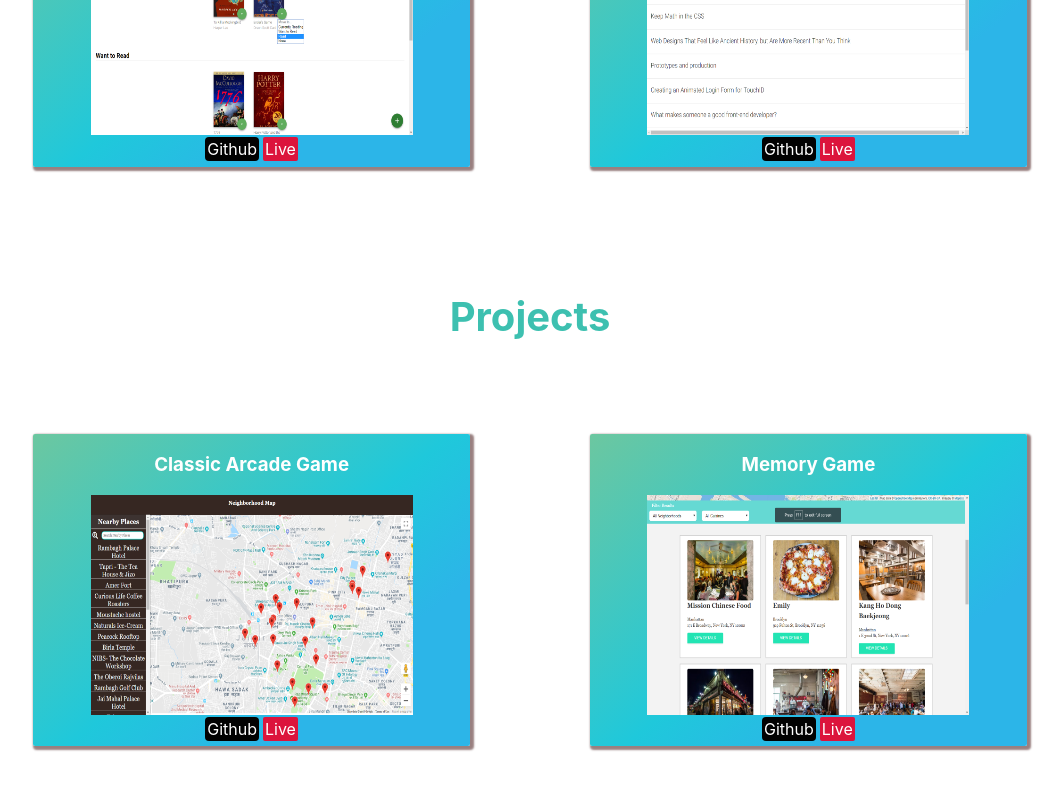
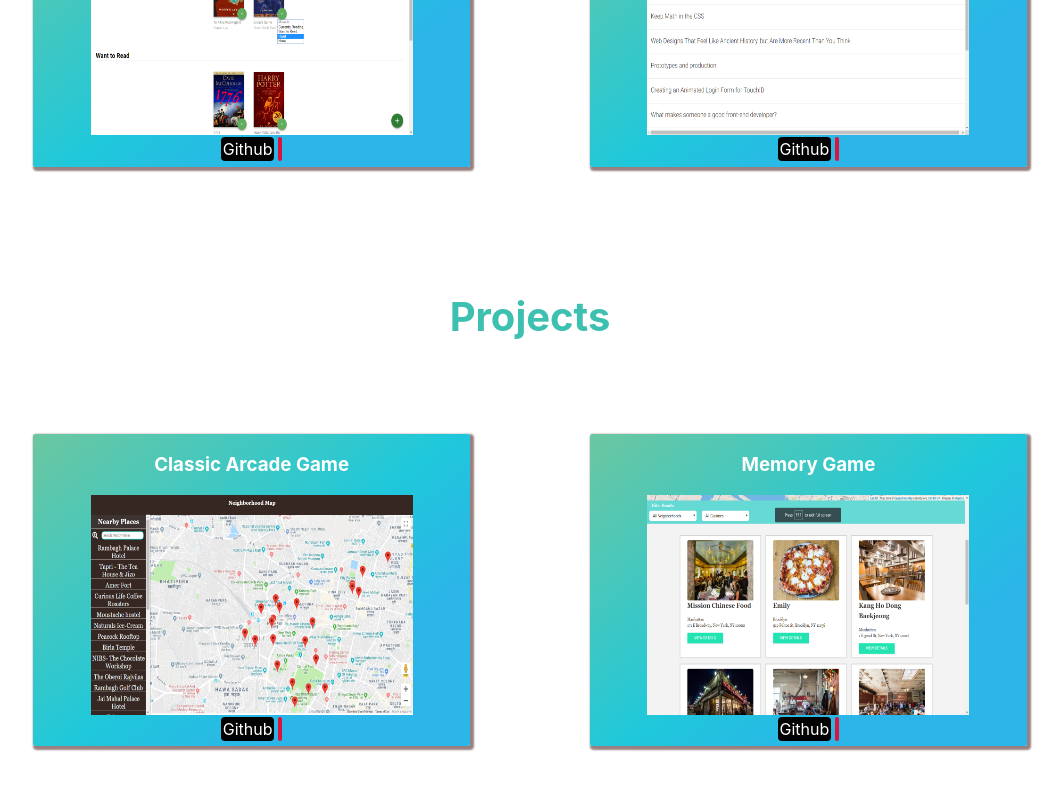
Before and after one commit to Ckbhatia/Portfolio, a React (Create React App) app: page / in a window 1280 px wide. Shown: the part 1800-2600 px from the top of the page, without its empty margins (110-1173 px from the left). Built offline with nearby package versions, Linux system fonts and the light colour scheme.

Commit message:
feat: added functionality to hide and show Live button

```diff
--- a/src/components/Projects.jsx
+++ b/src/components/Projects.jsx
@@ -9,12 +9,16 @@ function importAll(r) {
 const images = importAll(require.context('../img/projects', false, /\.(png|jpe?g|svg)$/));
 
 //Experiments
-
+const buttonStyle = {
+    color: 'transparent'
+};
 
 export const FeaturedProjects =()=> {
 
     const featuredProjectsName = ['React Neighborhood Map', 'Restaurant Reviews App', 'My Reads App', 'Feed Reader Testing'];
     const featuredProjectsUrl = ['Neighborhood-Map-React', 'mws-restaurant-stage-1', 'reactnd-myreads', 'frontend-nanodegree-feedreader'];
+    const liveUrl = ['','','',''];
+
 
     return (
         featuredProjectsName.map((name, index) =>
@@ -25,7 +29,7 @@ export const FeaturedProjects =()=> {
                     </div>
                     <div className="part2">
                     <a role="button" className="btn" href={`https://github.com/Ckbhatia/${featuredProjectsUrl[index]}`} target="_blank" rel="noopener noreferrer">Github</a>
-                    <a role="button" className="btn2" href="https://" target="_blank" rel="noopener noreferrer">Live</a>
+                    <a role="button" className="btn2" href="https://" target="_blank" rel="noopener noreferrer">{liveUrl[index].length <= 1  ? null : 'Live'}</a>
                     </div>
                     </div>
             )
@@ -33,8 +37,11 @@ export const FeaturedProjects =()=> {
 
 
 export const Projects =()=> {
+
+    // Projects name, url and live url arrays
     const projectsName = ['Classic Arcade Game', 'Memory Game', 'Random Color picker', 'Portfolio', 'Pixel Art maker', 'Animal Trading Cards'];
     const projectsUrl = ['frontend-nanodegree-arcade-game', 'fend-project-memory-game', 'React-random-color-picker', 'Ckbhatia.github.io', 'project/editor/XWMgkQ', 'pen/zWbVwE'];
+    const liveUrl = ['','','','portfolio','project/full/169293', 'full/zWbVwE'];
 
     return (
             projectsName.map((project, index) => (
@@ -46,7 +53,7 @@ export const Projects =()=> {
             <div className="part2">
             {/* Button for gihub and live view the projects */}
             <a role="button" className="btn" href={index <= 3 ? `https://github.com/Ckbhatia/${projectsUrl[index]}` :  `https://codepen.io/ckbhatia/${projectsUrl[index]}`} target="_blank" rel="noopener noreferrer">{index <= 3 ? `Github`: 'Codepen'}</a>
-            <a role="button" className="btn2" href={`https://${projectsUrl}`} target="_blank" rel="noopener noreferrer">Live</a>
+            <a role="button" className="btn2" href={index <= 3 ? `https://ckbhatia.github.io/${liveUrl[index]}` :  `https://codepen.io/ckbhatia/${liveUrl[index]}`} target="_blank" rel="noopener noreferrer">{liveUrl[index].length <= 1  ? null : 'Live'}</a>
             </div>
             </div>
         ))
```
